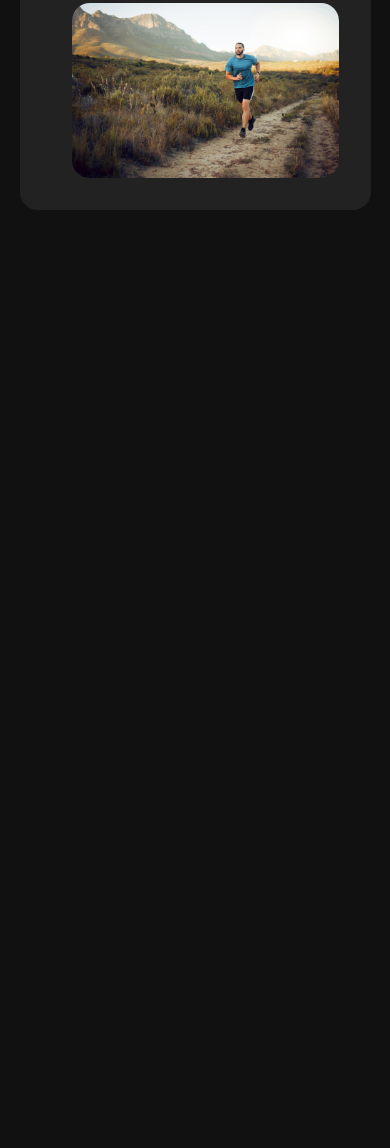
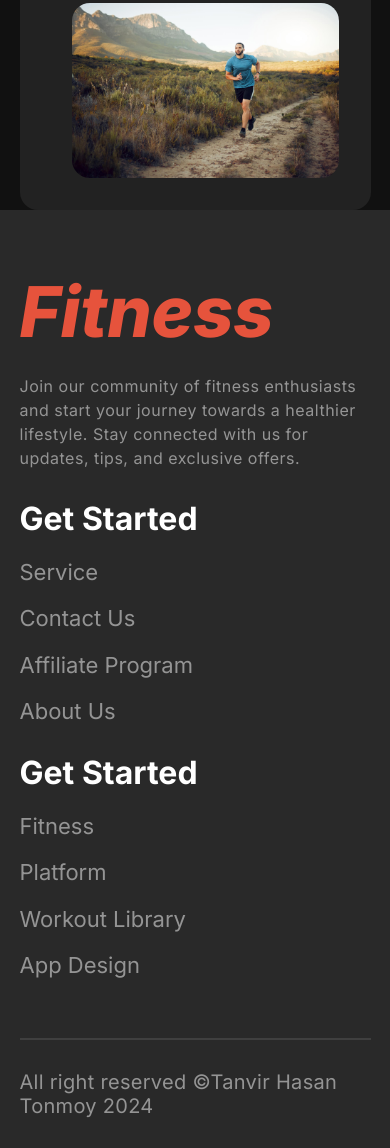
Before and after one commit to dev-tanvirtonmoy/fitness-landing-page-assignment-02, a plain HTML site: page index.html in a window 390 px wide. Shown: the part 3176-4324 px from the top of the page. Before the commit the page ends 3386 px from the top, so only its background shows below. Drawn offline with Linux system fonts and the light colour scheme; a web font is replaced by a local one.

Commit message:
Footer added to the website with Mobile view responsive

```diff
--- a/index.html
+++ b/index.html
@@ -146,7 +146,39 @@
     <!-- ---------- Run section HTML end here ---------- -->
     </main>
     <footer>
-
+        <div class="container">
+            <div class="footer-item-container">
+                <div class="footer-text">
+                    <a class="footer-logo">Fitness</a>
+                    <p>
+                        Join our community of fitness enthusiasts and start your journey towards a healthier lifestyle. Stay connected with us for updates, tips, and exclusive offers.
+                    </p>
+                </div>
+                <div class="footer-links">
+                    <h3 class="footer-heading">get started</h3>
+                    <ul>
+                        <li><a href="#">Service</a></li>
+                        <li><a href="#">contact us</a></li>
+                        <li><a href="#">Affiliate Program</a></li>
+                        <li><a href="#">about us</a></li>
+                    </ul>
+                </div>
+                <div class="footer-links">
+                    <h3 class="footer-heading">get started</h3>
+                    <ul>
+                        <li><a href="#">fitness</a></li>
+                        <li><a href="#">platform</a></li>
+                        <li><a href="#">workout library</a></li>
+                        <li><a href="#">app design</a></li>
+                    </ul>
+                </div>
+            </div>
+            <div class="copyright">
+                <span>
+                    All right reserved &copy;Tanvir Hasan Tonmoy 2024
+                </span>
+            </div>
+        </div>
     </footer>
 </body>
 </html>
--- a/styles/responsive.css
+++ b/styles/responsive.css
@@ -69,6 +69,22 @@
         width: 100%;
     }
     /* ---------- Run end here ---------- */
+    /* ---------- Footer start from here ---------- */
+    footer .footer-item-container {
+        flex-direction: column;
+        padding: 38px;
+        gap: 30px;
+    }
+    footer .container .footer-item-container .footer-text {
+        width: 100%;
+    }
+    footer .container .footer-item-container .footer-link {
+        margin-bottom: 100px;
+    }
+    footer .container .copyright {
+        text-align: start;
+    }
+    /* ---------- Footer end here ---------- */
 }
 /* ---------- Mobile view responsive CSS end here ---------- */
 
@@ -100,5 +116,11 @@
         grid-template-columns: repeat(2, 1fr);
     }
     /* ---------- Habit end here ---------- */
+    main .run {
+        gap: 40px;
+    }
+    /* ---------- Run start from here ---------- */
+
+    /* ---------- Run end here ---------- */
 }
 /* ---------- Tablet view responsive CSS end here ---------- */
--- a/styles/style.css
+++ b/styles/style.css
@@ -40,6 +40,7 @@ li {
     --primary-bg:#111;
     --secondary-bg:#222;
     --tartiary-bg:#e6533c;
+    --footer-bg:rgba(255, 255, 255, 0.10);
     --text-color-1: rgba(255, 255, 255, 0.50);
     --bg-white: #fff;
 }
@@ -268,3 +269,56 @@ nav .hamburger-manu {
     border-radius: 18px;
 }
 /* ---------- Run section end here ---------- */
+
+
+/* ---------- Footer section styles start from here ---------- */
+footer {
+    background: var(--footer-bg);
+}
+footer .footer-item-container {
+    display: flex;
+    justify-content: space-between;
+    padding: 60px 0;
+    border-bottom: 2px solid rgba(255, 255, 255, 0.10);
+}
+footer .footer-item-container .footer-text {
+    width: 443px;
+}
+footer .footer-text .footer-logo {
+    color: var(--tartiary-bg);
+    font-size: 70px;
+    font-style: italic;
+    font-weight: 800;
+    line-height: 120%;
+    margin-bottom: 20px;
+}
+footer .footer-links h3 {
+    color: var(--bg-white);
+    font-size: 2rem;
+    font-weight: 700;
+    line-height: 120%;
+    text-transform: capitalize;
+    margin-bottom: 20px;
+}
+footer .footer-links ul {
+    display: flex;
+    flex-direction: column;
+    gap: 20px;
+}
+footer .footer-links ul li a{
+    color: var(--text-color-1);
+    font-size: 22px;
+    font-weight: 400;
+    line-height: 120%;
+    text-transform: capitalize;
+}
+footer .copyright {
+    text-align: center;
+    padding: 30px 0;
+    color: var(--text-color-1);
+    font-size: 1.25rem;
+    font-weight: 400;
+    line-height: 24px;
+    letter-spacing: 0.3px;
+}
+/* ---------- Footer section styles end here ---------- */
```
